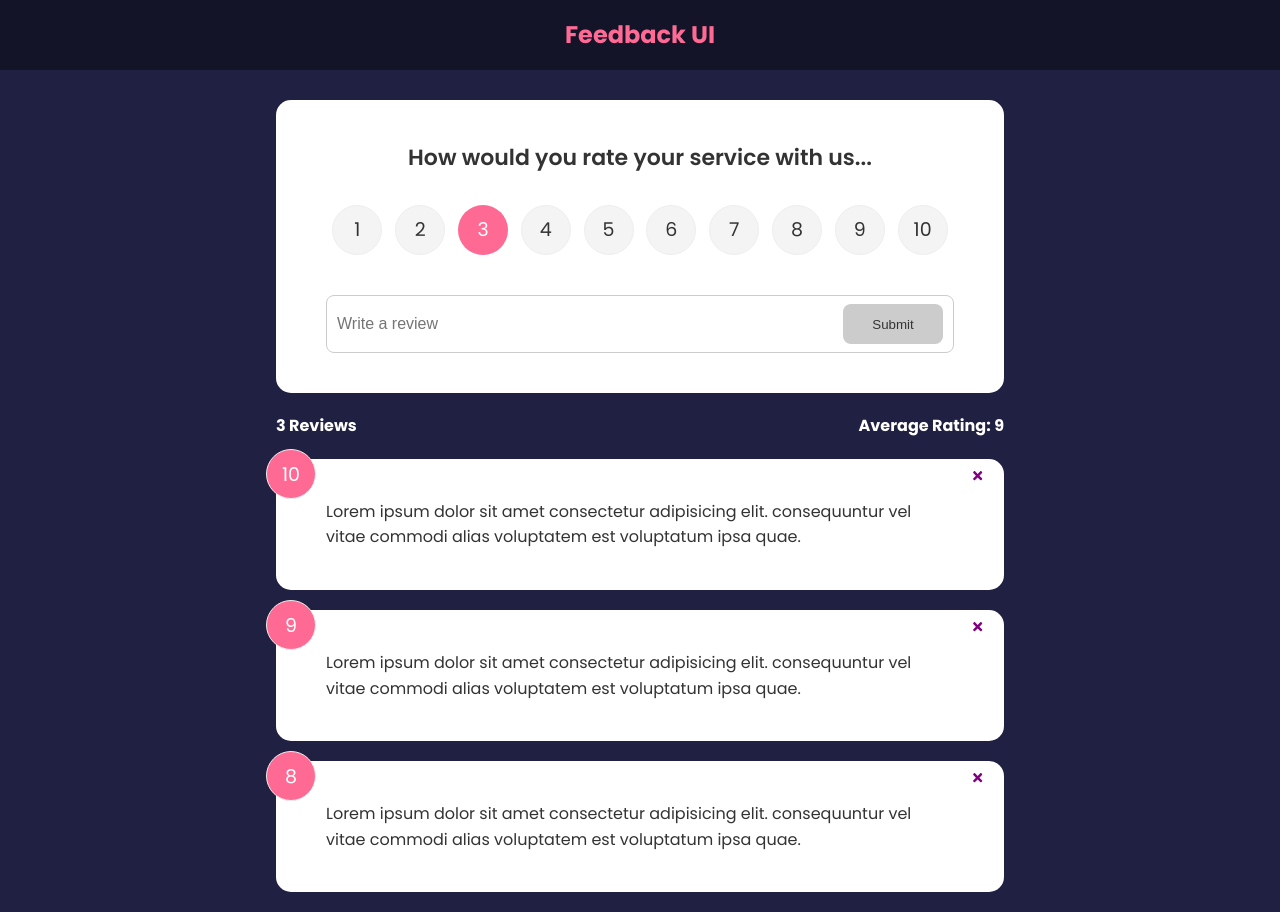
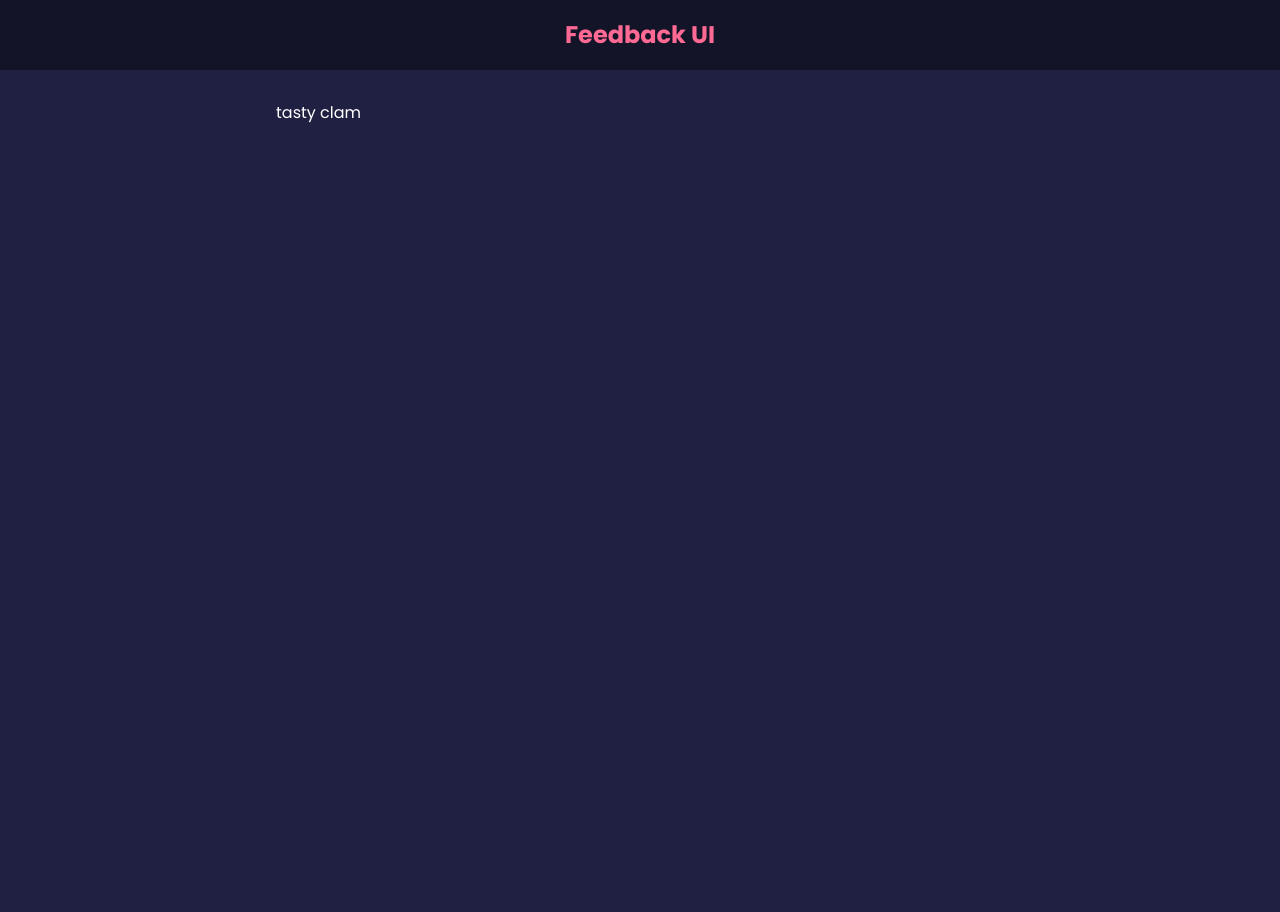
Before and after one commit to somecallmetim/react-feedback-app-tutorial, a React (Create React App) app: page /about in a window 1280 px wide. After the commit the page ends 800 px from the top, so only its background shows below. Built offline with nearby package versions, Linux system fonts and the light colour scheme.

Commit message:
Section 5 Lesson 26 complete

```diff
--- a/package.json
+++ b/package.json
@@ -10,6 +10,7 @@
     "react": "^17.0.2",
     "react-dom": "^17.0.2",
     "react-icons": "^4.3.1",
+    "react-router-dom": "^6.2.1",
     "react-scripts": "5.0.0",
     "uuid": "^8.3.2",
     "web-vitals": "^2.1.2"
--- a/src/App.js
+++ b/src/App.js
@@ -1,38 +1,51 @@
 import Header from './components/Header'
+import { BrowserRouter as Router, Route, Routes } from 'react-router-dom'
 import { useState } from 'react'
 import FeedbackList from './components/FeedbackList'
 import FeedbackData from './data/FeedbackData'
-import FeedbackStats from "./components/FeedbackStats";
-import FeedbackForm from "./components/FeedbackForm";
-import { v4 as uuidv4} from 'uuid'
+import FeedbackStats from './components/FeedbackStats'
+import FeedbackForm from './components/FeedbackForm'
+import { v4 as uuidv4 } from 'uuid'
+import AboutPage from './pages/AboutPage'
 
 function App() {
   const [feedback, setFeedback] = useState(FeedbackData)
 
-  const deleteFeedback = (id) => {
-    if(window.confirm('Are you sure you want to delete?')){
-      setFeedback(feedback.filter((pieceOfFeedback) => pieceOfFeedback.id !== id))
+  const deleteFeedback = id => {
+    if (window.confirm('Are you sure you want to delete?')) {
+      setFeedback(feedback.filter(pieceOfFeedback => pieceOfFeedback.id !== id))
     }
   }
 
-  const addFeedback = (newFeedback) => {
+  const addFeedback = newFeedback => {
     newFeedback.id = uuidv4()
     setFeedback([newFeedback, ...feedback])
     console.log(feedback)
   }
 
   return (
-    <>
+    <Router>
       <Header />
       <div className='container'>
-        <FeedbackForm handleAdd={addFeedback}/>
-        <FeedbackStats feedback={feedback}/>
-        <FeedbackList
-          feedback={feedback}
-          handleDelete={deleteFeedback}
-        />
+        <Routes>
+          <Route
+            path='/'
+            element={
+              <>
+                <FeedbackForm handleAdd={addFeedback} />
+                <FeedbackStats feedback={feedback} />
+                <FeedbackList
+                  feedback={feedback}
+                  handleDelete={deleteFeedback}
+                />
+              </>
+            }
+          />
+
+          <Route path='/about' element={<AboutPage />} />
+        </Routes>
       </div>
-    </>
+    </Router>
   )
 }
 export default App
--- /dev/null
+++ b/src/pages/AboutPage.jsx
@@ -0,0 +1,9 @@
+function AboutPage() {
+    return (
+        <div>
+            tasty clam
+        </div>
+    )
+}
+
+export default AboutPage
```
Also changed, not shown: 1 other file (tests, documents, lock files or other folders).
